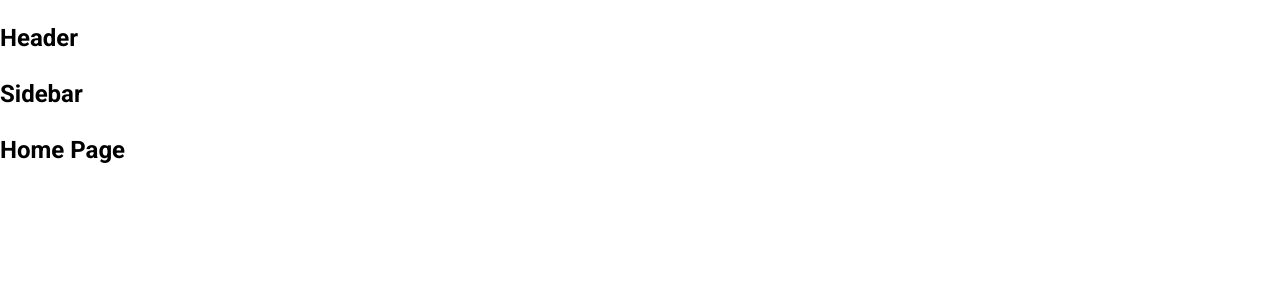
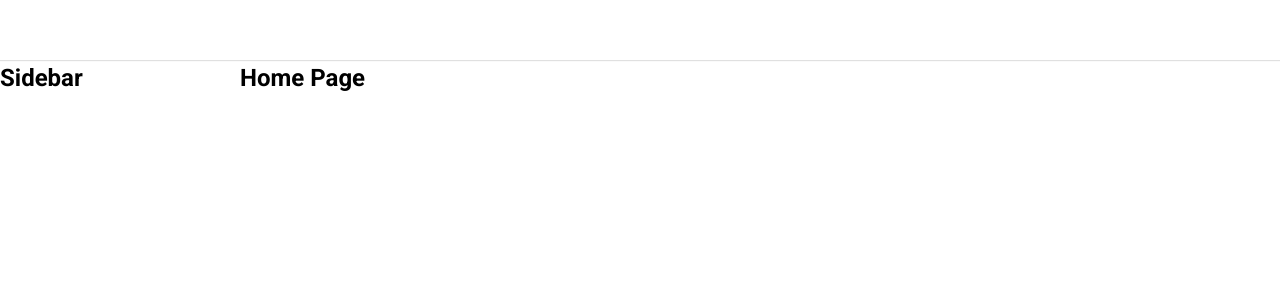
Before and after one commit to Kunn1308/tiktok-ui, a React (Create React App) app: page / in a window 1280 px wide. Shown: the top 300 px of the page. Built offline with nearby package versions, Linux system fonts and the light colour scheme.

Commit message:
Dựng khung Layout mặc định

```diff
--- a/package.json
+++ b/package.json
@@ -6,6 +6,7 @@
     "@testing-library/jest-dom": "^5.17.0",
     "@testing-library/react": "^13.4.0",
     "@testing-library/user-event": "^13.5.0",
+    "classnames": "^2.5.1",
     "normalize.css": "^8.0.1",
     "react": "^18.2.0",
     "react-dom": "^18.2.0",
--- a/src/components/GlobalStyles/GlobalStyles.scss
+++ b/src/components/GlobalStyles/GlobalStyles.scss
@@ -3,6 +3,7 @@
 
 :root {
     --primary: #fe2c55;
+    --default-layout-header-height: 60px;
 }
 
 html {
@@ -10,6 +11,8 @@
 }
 
 * {
+    margin: 0;
+    padding: 0;
     box-sizing: border-box;
 }
 
--- /dev/null
+++ b/src/components/Layout/DefaultLayout/DefaultLayout.module.scss
@@ -0,0 +1,14 @@
+.wrapper {
+    display: flex;
+    flex-direction: column;
+    align-items: center;
+}
+
+.container {
+    display: flex;
+    width: 100%;
+}
+
+.content {
+    flex: 1;
+}
--- /dev/null
+++ b/src/components/Layout/DefaultLayout/Sidebar/Sidebar.module.scss
@@ -0,0 +1,3 @@
+.wrapper {
+    width: 240px;
+}
--- a/src/components/Layout/DefaultLayout/Sidebar/index.js
+++ b/src/components/Layout/DefaultLayout/Sidebar/index.js
@@ -1,5 +1,14 @@
+import classNames from 'classnames/bind';
+import styles from './Sidebar.module.scss';
+
+const cx = classNames.bind(styles);
+
 function Sidebar() {
-    return <h2>Sidebar</h2>;
+    return (
+        <aside className={cx('wrapper')}>
+            <h2>Sidebar</h2>
+        </aside>
+    );
 }
 
 export default Sidebar;
--- a/src/components/Layout/DefaultLayout/index.js
+++ b/src/components/Layout/DefaultLayout/index.js
@@ -1,13 +1,17 @@
+import classNames from 'classnames/bind';
+import styles from './DefaultLayout.module.scss';
 import Header from '~/components/Layout/components/Header';
 import Sidebar from './Sidebar';
 
+const cx = classNames.bind(styles);
+
 function DefaultLayout({ children }) {
     return (
-        <div>
+        <div className={cx('wrapper')}>
             <Header />
-            <div className="container">
+            <div className={cx('container')}>
                 <Sidebar />
-                <div className="content">{children}</div>
+                <div className={cx('content')}>{children}</div>
             </div>
         </div>
     );
--- /dev/null
+++ b/src/components/Layout/components/Header/Header.module.scss
@@ -0,0 +1,12 @@
+.wrapper {
+    display: flex;
+    justify-content: center;
+    height: var(--default-layout-header-height, 60px);
+    width: 100%;
+    box-shadow: rgba(0, 0, 0, 0.12) 0px 1px 1px;
+}
+
+.inner {
+    width: 100%;
+    height: 100%;
+}
--- a/src/components/Layout/components/Header/index.js
+++ b/src/components/Layout/components/Header/index.js
@@ -1,5 +1,14 @@
+import classNames from 'classnames/bind';
+import styles from './Header.module.scss';
+
+const cx = classNames.bind(styles);
+
 function Header() {
-    return <h2>Header</h2>;
+    return (
+        <header className={cx('wrapper')}>
+            <div className={cx('inner')}></div>
+        </header>
+    );
 }
 
 export default Header;
```
Also changed, not shown: 1 other file (tests, documents, lock files or other folders).
